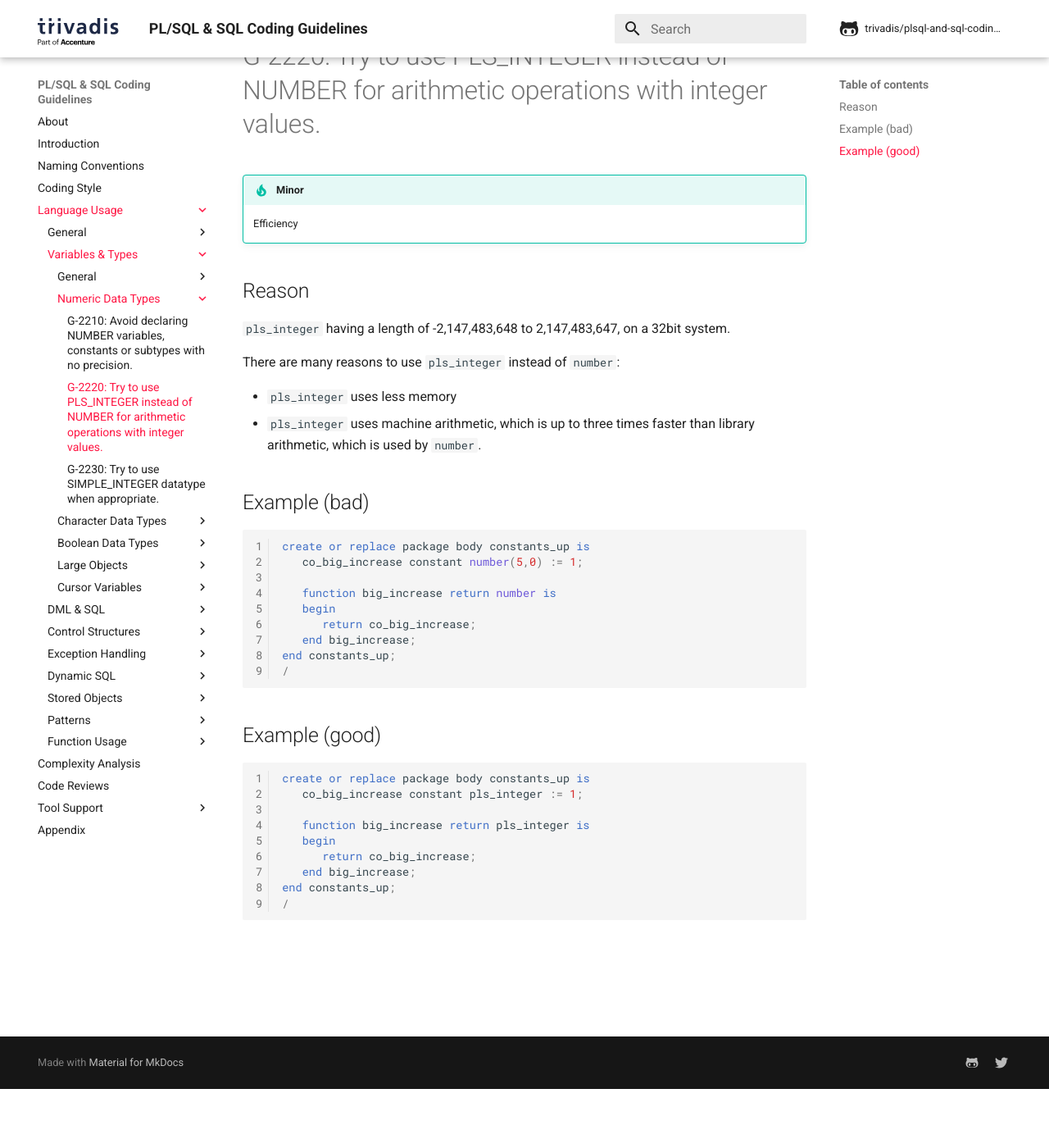
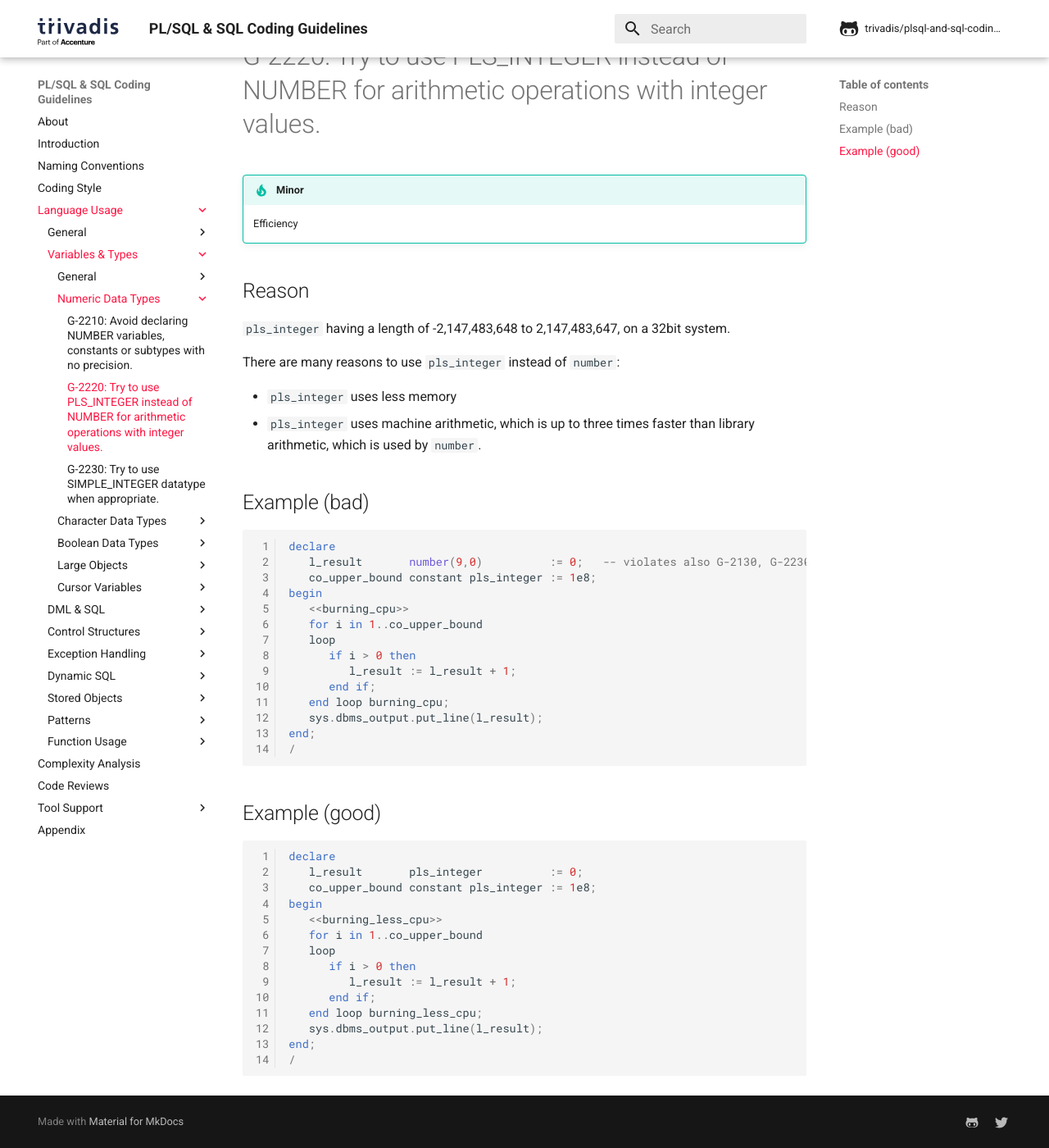
Before and after one commit to Trivadis/plsql-and-sql-coding-guidelines, an MkDocs documentation site: the page built from docs/4-language-usage/2-variables-and-types/2-numeric-data-types/g-2220.md, in a window 1280 px wide and 1400 px high, scrolled down 72 px. Shown: the whole window at 82% size. Built offline with MkDocs 1.6.1 and Material for MkDocs 9.7.7, drawn with Linux system fonts in a browser that asks for light colours; comment, search, counter and statistics services are not loaded; the version menu is left out.

Commit message:
Fix violations of G-7460, explain G-2130, G-2230 - new example demonstrating that pls_integer is faster than number

````diff
--- a/docs/4-language-usage/2-variables-and-types/2-numeric-data-types/g-2220.md
+++ b/docs/4-language-usage/2-variables-and-types/2-numeric-data-types/g-2220.md
@@ -15,27 +15,37 @@ There are many reasons to use `pls_integer` instead of `number`:
 ## Example (bad)
 
 ``` sql
-create or replace package body constants_up is
-   co_big_increase constant number(5,0) := 1;
-
-   function big_increase return number is
-   begin
-      return co_big_increase;
-   end big_increase;
-end constants_up;
+declare
+   l_result       number(9,0)          := 0;   -- violates also G-2130, G-2230
+   co_upper_bound constant pls_integer := 1e8;
+begin
+   <<burning_cpu>>
+   for i in 1..co_upper_bound
+   loop
+      if i > 0 then
+         l_result := l_result + 1;
+      end if;
+   end loop burning_cpu;
+   sys.dbms_output.put_line(l_result);
+end;
 /
 ```
 
 ## Example (good)
 
 ``` sql
-create or replace package body constants_up is
-   co_big_increase constant pls_integer := 1;
-
-   function big_increase return pls_integer is
-   begin
-      return co_big_increase;
-   end big_increase;
-end constants_up;
+declare
+   l_result       pls_integer          := 0;
+   co_upper_bound constant pls_integer := 1e8;
+begin
+   <<burning_less_cpu>>
+   for i in 1..co_upper_bound
+   loop
+      if i > 0 then
+         l_result := l_result + 1;
+      end if;
+   end loop burning_less_cpu;
+   sys.dbms_output.put_line(l_result);
+end;
 /
 ```
````
